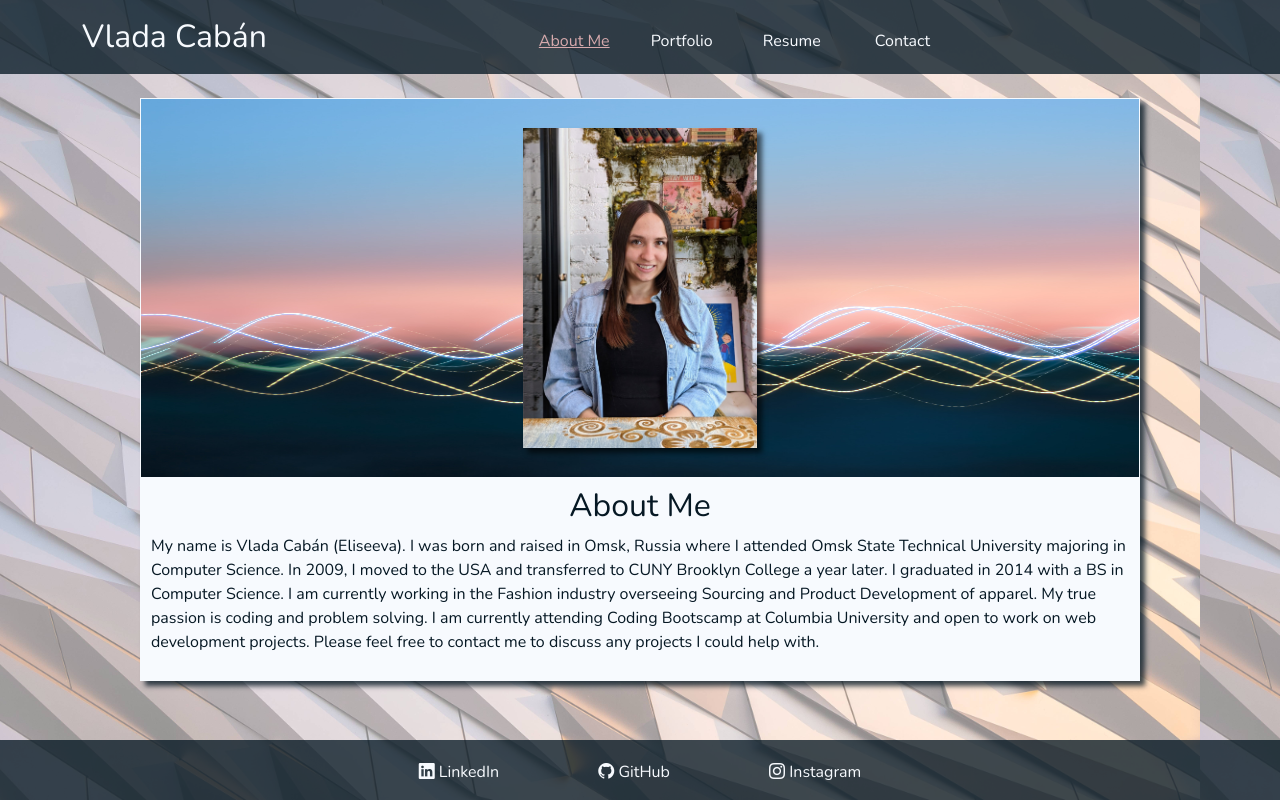
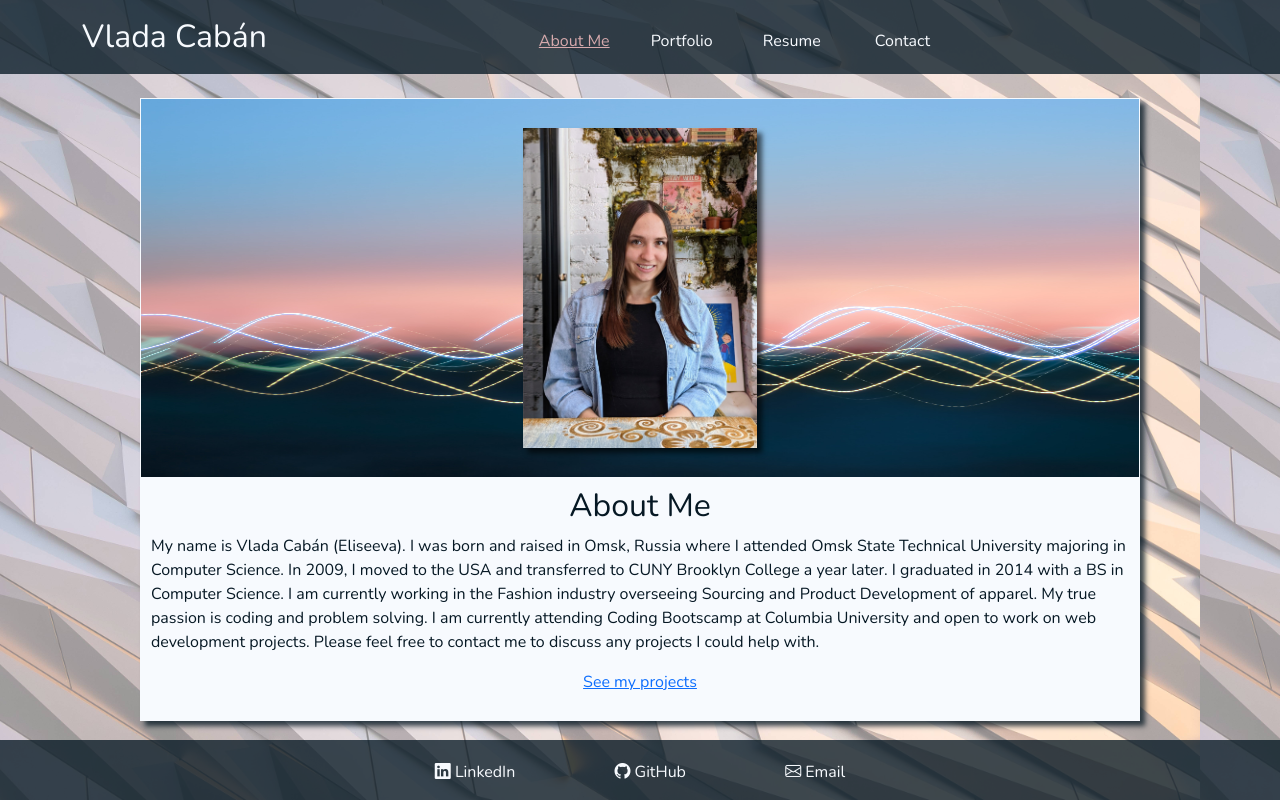
Before and after one commit to vlada-caban/react-portfolio, a React (Vite) app: page / in a window 1280 px wide. Built offline with nearby package versions, Linux system fonts and the light colour scheme.

Commit message:
updated about me and contact form

```diff
--- a/src/components/Footer.jsx
+++ b/src/components/Footer.jsx
@@ -7,7 +7,7 @@ export default function Footer() {
 
                 <a href="https://github.com/vlada-caban" target="blank" className="footerLink"><i className="bi bi-github" ></i> GitHub</a>
 
-                <a href="https://www.instagram.com/vladaeliseeva/" target="blank" className="footerLink"><i className="bi bi-instagram"></i> Instagram</a>
+            <a href="mailto:veliseeva.ny@gmail.com" className="footerLink"><i className="bi bi-envelope"></i> Email</a>
         </footer>
     );
 }
--- a/src/index.css
+++ b/src/index.css
@@ -230,6 +230,10 @@ body {
   color: var(--dark-navy);
 }
 
+.projectCardFooter:hover {
+  font-weight: 600;
+}
+
 .projectCardDetails {
   /* border: 1px solid var(--opacity-dark-navy); */
   display: flex;
--- a/src/pages/AboutMe.jsx
+++ b/src/pages/AboutMe.jsx
@@ -1,4 +1,5 @@
 import profile from '../assets/profile-image.jpg'
+import { Link } from "react-router-dom";
 
 export default function AboutMe() {
   return (
@@ -15,6 +16,11 @@ export default function AboutMe() {
             problem solving. I am currently attending Coding Bootscamp at Columbia University and open to work on
             web development projects. Please feel free to contact me to discuss any projects I could help with.
           </p>
+
+          <p className='text-center'><Link to="/portfolio">
+            See my projects
+          </Link></p>
+
           </div>
       </div>
       <br/>
--- a/src/pages/Portfolio.jsx
+++ b/src/pages/Portfolio.jsx
@@ -7,7 +7,7 @@ export default function Portfolio() {
       <h2 className="portfolioTitle">My Projects</h2>
       <div className="container pt-4 projectsWrapper">
         {projects.map((project) => (
-          <a href={project.githublink} target="blank" key={project.image} className="projectCardLink">
+          <a href={project.deployedlink} target="blank" key={project.image} className="projectCardLink">
             <Card className="projectCard">
               <div className="projectCardImage">
                 <Card.Img variant="top" src={project.image} />
--- a/src/pages/Resume.jsx
+++ b/src/pages/Resume.jsx
@@ -1,9 +1,12 @@
+import resumefile from '../assets/vcabanresume.pdf'
+
 export default function Resume() {
   return (
     <div className="container pt-4">
       <div className="resumeSection">
         <div className="resumeLinkSection">
-            <a href="https://drive.google.com/file/d/1iSbJS6akAlQLaA7BhliMTX8YssaXqkUs/view?usp=sharing" className="resumeLink" target="blank">Download resume </a>
+          {/* <a href="https://drive.google.com/file/d/1tFgBka3ZvUK2g9S3hJPQ11gw42ncz-Uw/view?usp=sharing" className="resumeLink" target="blank">Download resume</a> */}
+          <a href={resumefile} className="resumeLink" download target="blank">Download resume</a>
         </div>
 
         <div className='skillsSection'>
```
Also changed, not shown: 1 other file (tests, documents, lock files or other folders).
